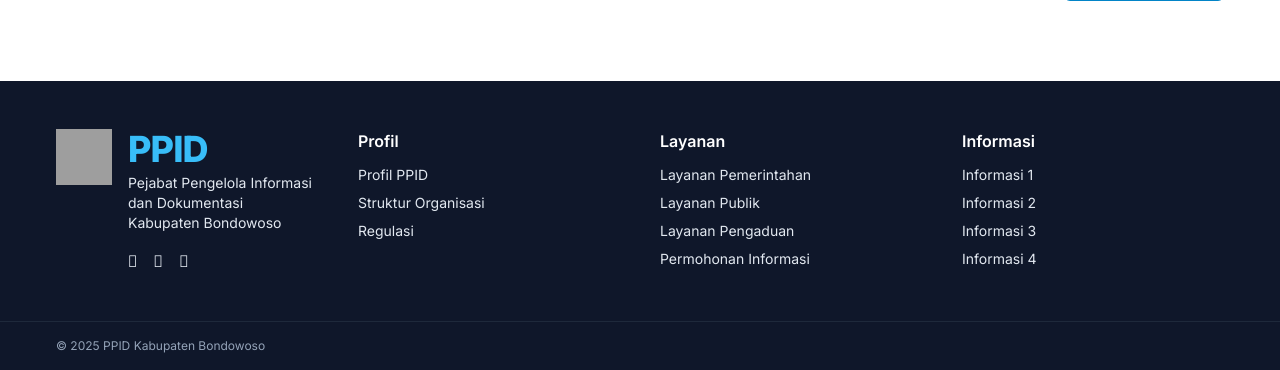
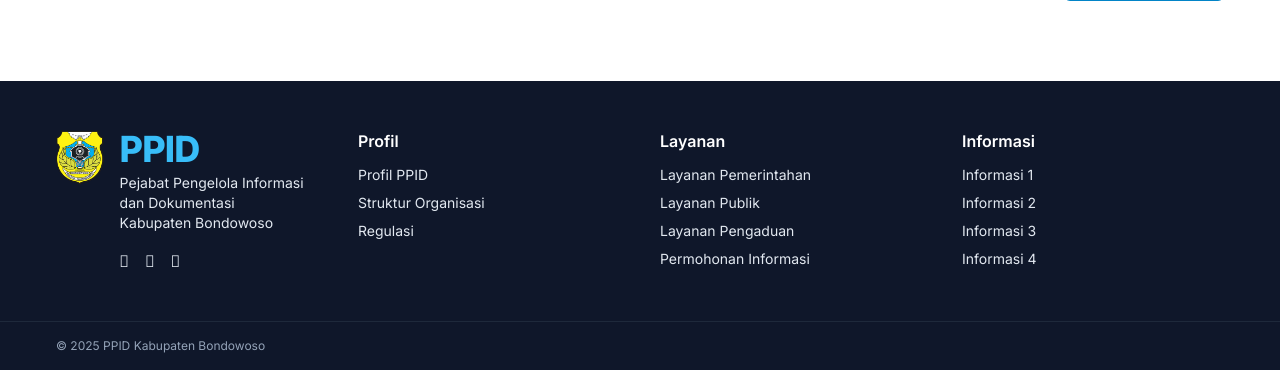
Before and after one commit to sdrzfn/ppid-bojonegoro-egov, a PHP site: page /index.php in a window 1280 px wide. Shown: the part 1642-2012 px from the top of the page. Run offline with PHP 8.4, Linux system fonts and the light colour scheme; some libraries are stand-ins or nearby versions; grey boxes are pictures that could not be loaded.

Commit message:
changing logo

```diff
--- a/footer.php
+++ b/footer.php
@@ -5,7 +5,7 @@
 <footer id="informasi" class="bg-slate-900 text-slate-200">
     <div class="container-wide mx-auto px-4 py-12 grid md:grid-cols-4 gap-10">
         <div class="col-span-1 flex items-start gap-4">
-            <img src="https://upload.wikimedia.org/wikipedia/commons/thumb/1/12/Lambang_Kabupaten_Bondowoso.png/120px-Lambang_Kabupaten_Bondowoso.png"
+            <img src="assets/img/bondowoso.png"
                 class="w-14 h-14" alt="Logo" />
             <div>
                 <div class="text-4xl font-extrabold tracking-tight text-sky-400">PPID</div>
--- a/navbar.php
+++ b/navbar.php
@@ -2,10 +2,10 @@
 <html lang="id">
 <nav class="w-full bg-[#F5B7A1] sticky top-0 z-40 border-b border-black/10">
     <div class="max-w-6xl mx-auto flex items-center justify-between px-4 py-3">
-        <div class="flex items-center gap-3">
+        <a class="flex items-center gap-3" href="index.php">
             <img src="assets/img/bondowoso.png" alt="Logo PPID" class="w-10 h-12" />
             <span class="text-2xl font-semibold tracking-wide text-sky-600">PPID</span>
-        </div>
+        </a>
         <ul class="hidden md:flex items-center gap-10 font-medium">
             <li><a class="hover:text-sky-600 hover:underline underline-offset-8" href="profil.php">Profil</a></li>
             <li><a class="hover:text-sky-600 hover:underline underline-offset-8" href="layanan.php">Layanan</a></li>
```
